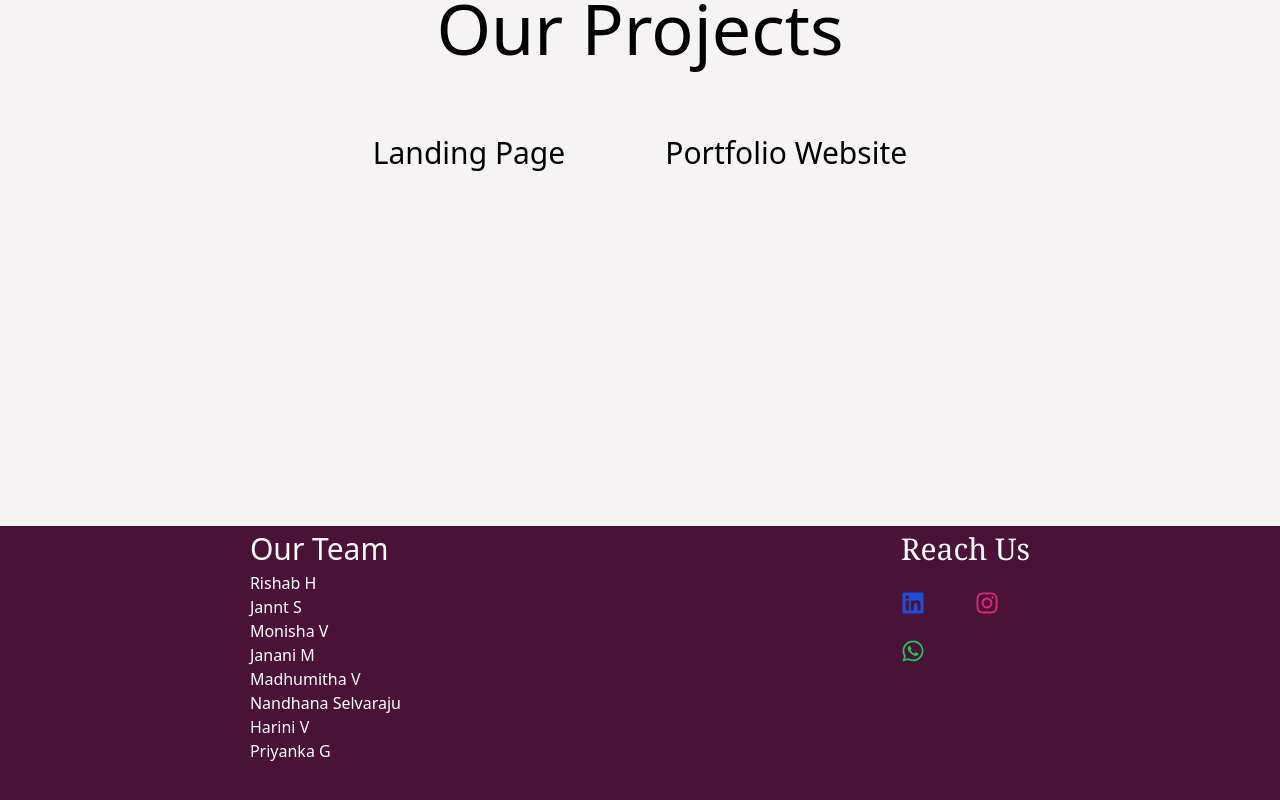
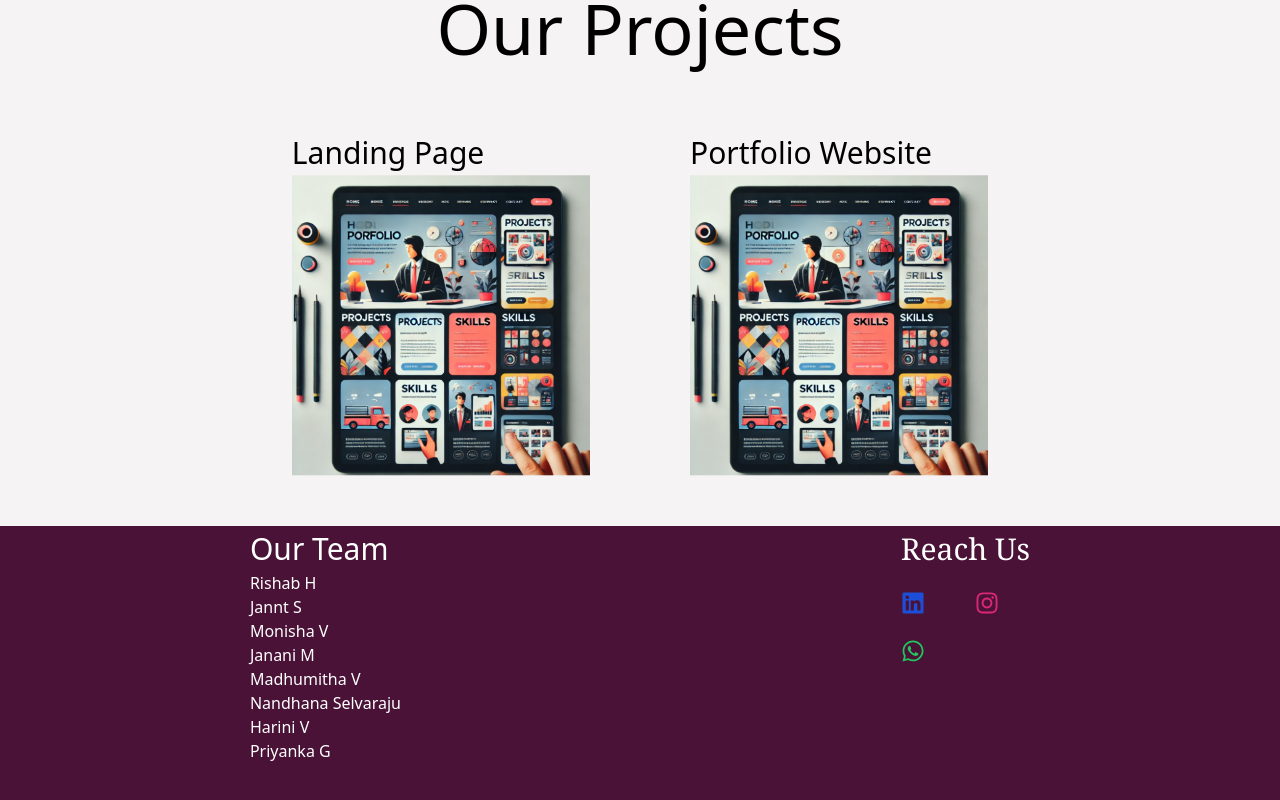
Before and after one commit to madhu2904/Fullstack-devs-landingPage, a React app: page / in a window 1280 px wide. Shown: the part 909-1709 px from the top of the page. Built offline with nearby package versions, Linux system fonts and the light colour scheme; the HTML template or start-up script is replaced by a standard one.

Commit message:
changed my paths

```diff
--- a/src/components/Projects.jsx
+++ b/src/components/Projects.jsx
@@ -1,6 +1,6 @@
 import data from '../json_files/data.json';
 
-import {portfolio} from '../assets/portfolio.png'
+
 
 // export const Projects = () => {
 //   return (
@@ -33,7 +33,7 @@ return(
             <div className="flex flex-col p-[50px] animate-float ">
               <h5 className="text-serif text-[30px]" >{project.title}</h5>
               <div className="relative group">
-              <img  src={portfolio} className="h-[300px] w-[200px]group-hover:opacity-0 transition-opacity"></img>
+              <img  src={project.image} className="h-[300px] w-[200px]group-hover:opacity-0 transition-opacity"></img>
               <p className="flex flex-col items-center justify-center border-[2px] border-gray-500 text-center absolute inset-0 group-hover:opacity-100 opacity-0 bg-white transition-opacity text-mono text-[20px] "> {project.description} <br/><br/><a href={project.github} target="_blank" className="hover:bg-black hover:text-white">GitHub</a></p>
               </div>
             </div>)
```
